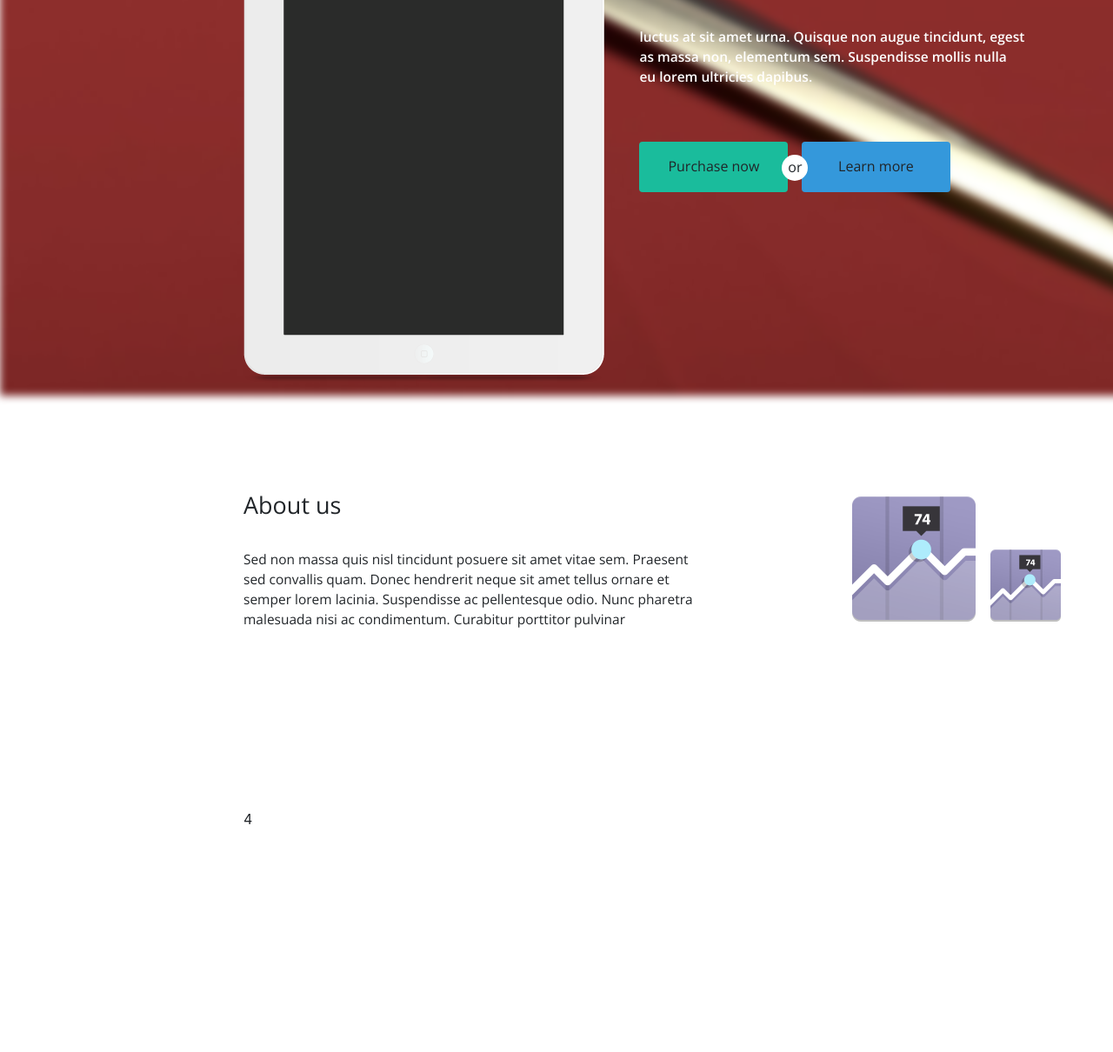
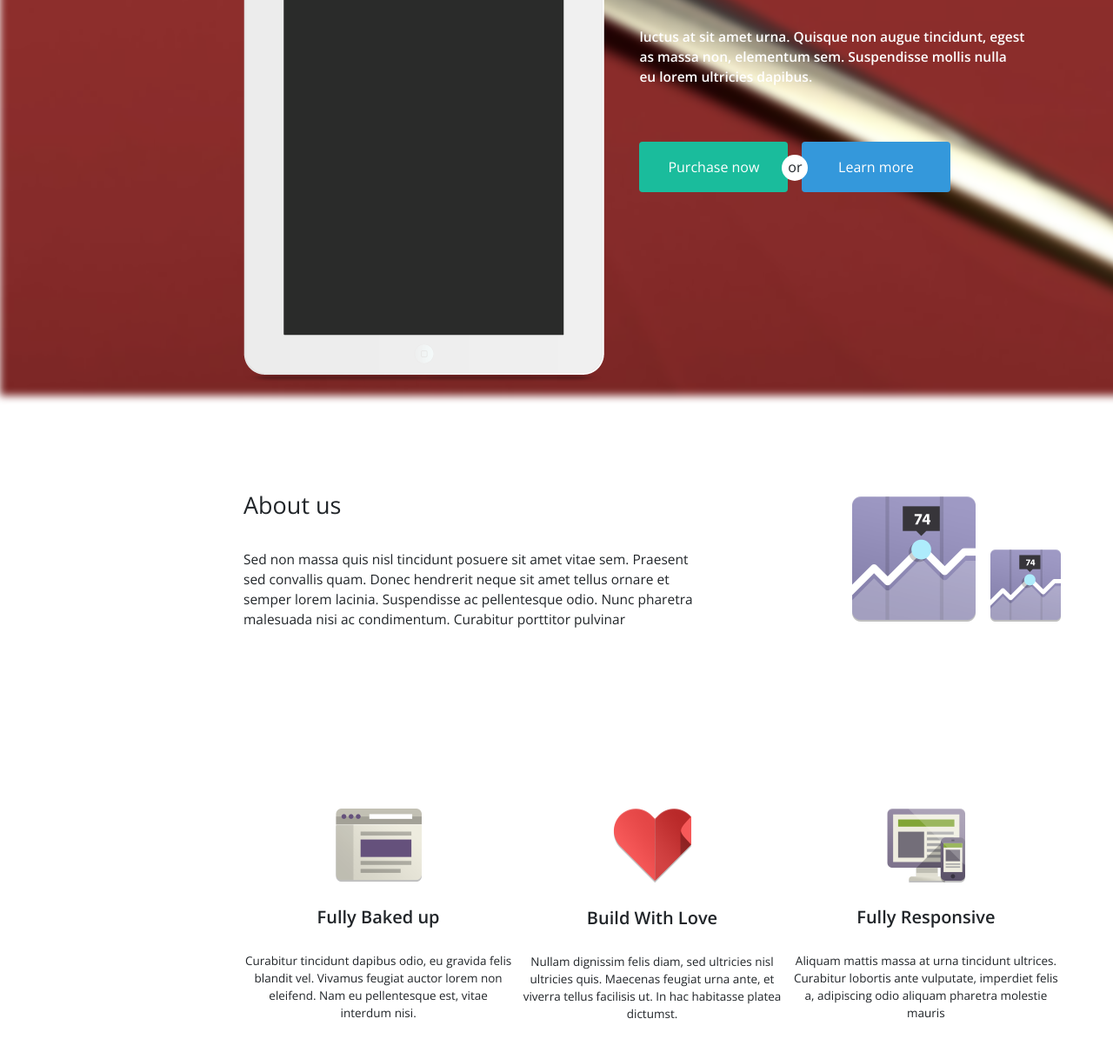
Before and after one commit to nmc-mirk/PROJECT-2, a plain HTML site: page index.html in a window 1280 px wide. Shown: the part 424-1634 px from the top of the page at 87% size. Drawn offline with nearby package versions, Linux system fonts and the light colour scheme.

Commit message:
доделал верхнюю секцию

```diff
--- a/css/style.css
+++ b/css/style.css
@@ -112,7 +112,7 @@ p{
   height: 58px;
   margin-top: 63px;
 }
-.promo__content__purchase{
+/* .promo__content__purchase{
   font-family: 'Open Sans', sans-serif;
   background-color: #1abc9c;
   width:171px;
@@ -121,6 +121,27 @@ p{
   border-radius: 4px;
   padding-top: 16px;
   margin-right: 3.5%;
+} */
+.btn-primary{
+  background-color: #1abc9c;
+  width:171px;
+  margin-right: 3.5%;
+  border-color: transparent;
+  font-family: 'Open Sans', sans-serif;
+}
+.btn-primary:hover{
+  background-color: #1abc9c;
+  border-color: transparent;
+}
+.btn-info{
+  background-color: #3498db;
+  width:171px;
+  border-color: transparent;
+  font-family: 'Open Sans', sans-serif;
+}
+.btn-info:hover{
+  background-color: #3498db;
+  border-color: transparent;
 }
 .promo__content__or{
   position: absolute;
@@ -134,7 +155,7 @@ p{
   padding-top: 2px;
   left: 65.9%;
 }
-.promo__content__learn{
+/* .promo__content__learn{
   font-family: 'Open Sans', sans-serif;
   background-color: #3498db;
   width:171px;
@@ -142,7 +163,7 @@ p{
   text-align: center;
   border-radius: 4px;
   padding-top: 16px;
-}
+} */
 .header_section__content__about{
   display: inline-flex;
   width:100%;
@@ -166,9 +187,26 @@ p{
   margin-bottom: 10px;
 }
 .about__stats__pic_small{
-margin-left: 4%;
+  margin-left: 4%;
 }
 .header_section__content__advantages{
-  margin-top: 205px;
+  display: inline-flex;
+  justify-content: space-between;
+  margin: 205px 0px 100px;
   width:100%;
 }
+.advantages__content{
+  font-family: 'Open Sans', sans-serif;
+  text-align:center;
+  width:33%;
+}
+.figcaption_header{
+  font-size: 20px;
+  font-weight: 600;
+  margin-top: 25px;
+}
+.figcaption_body{
+  font-size: 13.5px;
+  margin-top: 25px;
+  font-weight: 400;
+}
--- a/index.html
+++ b/index.html
@@ -60,9 +60,11 @@
             as massa non, elementum sem. Suspendisse mollis nulla
             eu lorem ultricies dapibus.</p>
           <div class="promo__content__buttons">
-            <div class="promo__content__purchase">Purchase now</div>
+            <!--  <div class="promo__content__purchase">Purchase now</div> -->
+            <button type="button" class="btn btn-primary">Purchase now</button>
             <div class="promo__content__or">or</div>
-            <div class="promo__content__learn">Learn more</div>
+            <button type="button" class="btn btn-info">Learn more</button>
+            <!--  <div class="promo__content__learn">Learn more</div> -->
           </div>
         </div>
       </div>
@@ -74,10 +76,32 @@
             semper lorem lacinia. Suspendisse ac pellentesque odio. Nunc pharetra
             malesuada nisi ac condimentum. Curabitur porttitor pulvinar </p>
         </div>
-        <div class="header_section__about__stats"><img class="about__stats__pic"
-            src="img/stats.png"><img class="about__stats__pic_small" src="img/stats_small.png"></div>
+        <div class="header_section__about__stats"><img class="about__stats__pic" src="img/stats.png"><img
+            class="about__stats__pic_small" src="img/stats_small.png"></div>
       </div>
-      <div class="header_section__content__advantages">4</div>
+      <div class="header_section__content__advantages">
+        <div class="advantages__content"><img class="advantages__browser_pic" src="img/browser.png">
+          <figcaption class="figcaption_header">Fully Baked up</figcaption>
+          <figcaption class="figcaption_body">Curabitur tincidunt dapibus odio, eu gravida felis
+            blandit vel. Vivamus feugiat auctor lorem non
+            eleifend. Nam eu pellentesque est, vitae
+            interdum nisi.</figcaption>
+        </div>
+        <div class="advantages__content"><img class="advantages__love_pic" src="img/love.png">
+          <figcaption class="figcaption_header">Build With Love</figcaption>
+          <figcaption class="figcaption_body">Nullam dignissim felis diam, sed ultricies nisl
+            ultricies quis. Maecenas feugiat urna ante, et
+            viverra tellus facilisis ut. In hac habitasse platea
+            dictumst.</figcaption>
+        </div>
+        <div class="advantages__content"><img class="advantages__responsive_pic" src="img/responsive.png">
+          <figcaption class="figcaption_header">Fully Responsive</figcaption>
+          <figcaption class="figcaption_body">Aliquam mattis massa at urna tincidunt ultrices.
+            Curabitur lobortis ante vulputate, imperdiet felis
+            a, adipiscing odio aliquam pharetra molestie
+            mauris</figcaption>
+        </div>
+      </div>
     </div>
   </div>
   <script src="https://code.jquery.com/jquery-3.3.1.slim.min.js"
```
Also changed, not shown: img/browser.png (added), img/love.png (added), img/responsive.png (added).
